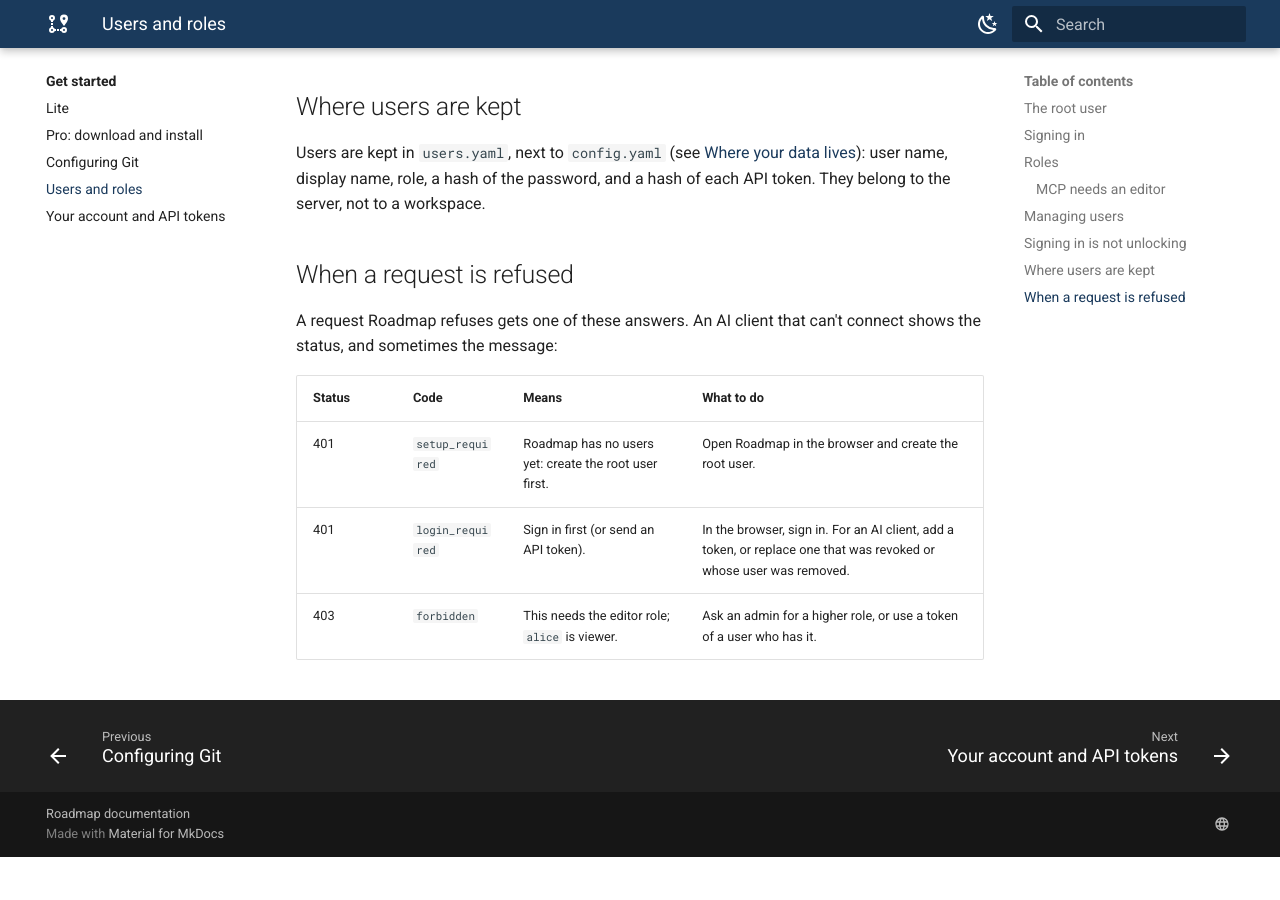
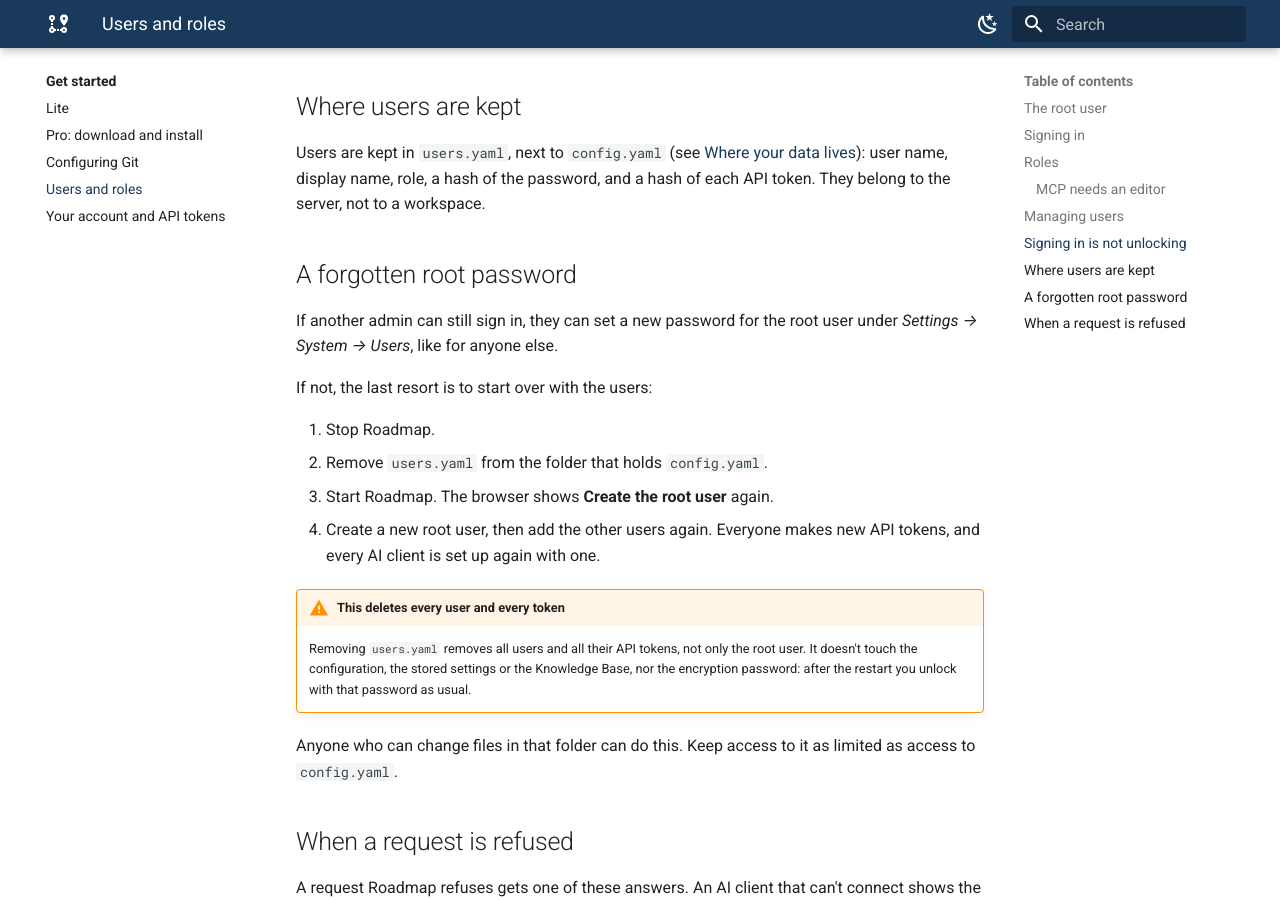
Before and after one commit to roadmap-mcp/roadmap-mcp.github.io, an MkDocs documentation site: the page built from docs/get-started/users.md, in a window 1280 px wide and 900 px high, scrolled down 2119 px. Built offline with MkDocs 1.6.1 and Material for MkDocs 9.7.7, drawn with Linux system fonts in a browser that asks for light colours; before the commit the page ends 2976 px from its top, so only the background shows below that.

Commit message:
A forgotten root password

```diff
--- a/docs/get-started/users.md
+++ b/docs/get-started/users.md
@@ -91,6 +91,28 @@ Users are kept in `users.yaml`, next to `config.yaml` (see
 role, a hash of the password, and a hash of each API token. They belong to the
 server, not to a workspace.
 
+## A forgotten root password
+
+If another admin can still sign in, they can set a new password for the root user
+under *Settings → System → Users*, like for anyone else.
+
+If not, the last resort is to start over with the users:
+
+1. Stop Roadmap.
+2. Remove `users.yaml` from the folder that holds `config.yaml`.
+3. Start Roadmap. The browser shows **Create the root user** again.
+4. Create a new root user, then add the other users again. Everyone makes new API
+   tokens, and every AI client is set up again with one.
+
+!!! warning "This deletes every user and every token"
+    Removing `users.yaml` removes all users and all their API tokens, not only the
+    root user. It doesn't touch the configuration, the stored settings or the
+    Knowledge Base, nor the encryption password: after the restart you unlock with
+    that password as usual.
+
+Anyone who can change files in that folder can do this. Keep access to it as
+limited as access to `config.yaml`.
+
 ## When a request is refused
 
 A request Roadmap refuses gets one of these answers. An AI client that can't connect
```
Also changed, not shown: docs/get-started/account.md (+2 -1 lines).
